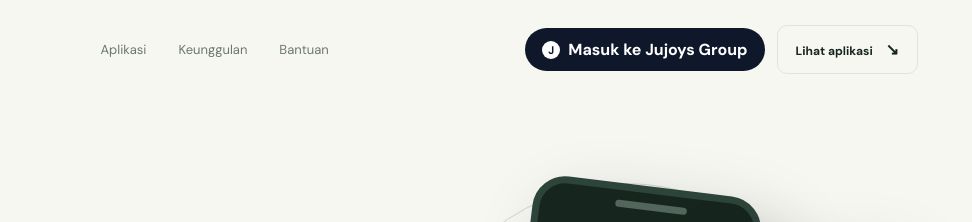
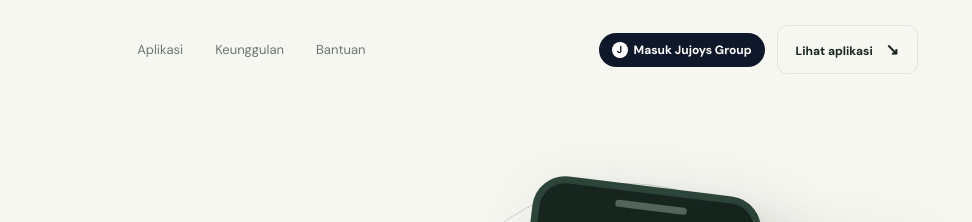
Before and after one commit to oamadha88-png/JJJ-DOWLOAD-CENTER, a website: page JJJ Dowload Center/index.html in a window 1280 px wide. Shown: the top 222 px of the page, 308-1280 px from the left. Drawn offline with Linux system fonts and the light colour scheme.

Commit message:
Update Jujoys Group login button

```diff
--- a/JJJ Dowload Center/index.html
+++ b/JJJ Dowload Center/index.html
@@ -25,9 +25,9 @@
     .ad-skip{border:0;background:transparent;color:#6c7871;font-size:12px;font-weight:700}
     .ad-countdown{color:#17251f;font-size:12px;font-weight:700}
     .header-actions{display:flex;align-items:center;gap:12px}
-    .github-login-button{display:inline-flex;align-items:center;justify-content:center;gap:8px;border:1px solid rgba(23,37,31,.12);background:#0f172a;color:#fff;border-radius:999px;padding:10px 16px;font-weight:700;cursor:pointer;transition:transform .2s ease, box-shadow .2s ease}
+    .github-login-button{display:inline-flex;align-items:center;justify-content:center;gap:6px;border:1px solid rgba(23,37,31,.12);background:#0f172a;color:#fff;border-radius:999px;padding:8px 12px;font-size:12px;font-weight:700;cursor:pointer;transition:transform .2s ease, box-shadow .2s ease}
     .github-login-button:hover{transform:translateY(-1px);box-shadow:0 10px 20px rgba(15,23,42,.16)}
-    .github-login-button .gh-mark{display:inline-grid;place-items:center;width:18px;height:18px;border-radius:50%;background:#fff;color:#0f172a;font-size:11px;font-weight:800}
+    .github-login-button .gh-mark{display:inline-grid;place-items:center;width:16px;height:16px;border-radius:50%;background:#fff;color:#0f172a;font-size:10px;font-weight:800}
     .github-login-button.is-logged-in{background:#f2f6f1;color:#17251f;border-color:rgba(23,37,31,.08)}
     .github-modal{position:fixed;inset:0;display:grid;place-items:center;padding:20px;background:rgba(15,23,42,.58);z-index:30}
     .github-modal[hidden]{display:none}
@@ -60,7 +60,7 @@
         <a href="#help">Bantuan</a>
       </nav>
       <div class="header-actions">
-        <button class="github-login-button" id="github-login-button" type="button"><span class="gh-mark">J</span><span id="github-login-label">Masuk ke Jujoys Group</span></button>
+        <button class="github-login-button" id="github-login-button" type="button"><span class="gh-mark">J</span><span id="github-login-label">Masuk Jujoys Group</span></button>
         <button class="header-button" type="button" data-scroll="apps">Lihat aplikasi <span>↘</span></button>
       </div>
     </header>
@@ -127,7 +127,7 @@
           <label for="github-password">Password</label>
           <input id="github-password" name="githubPassword" type="password" placeholder="••••••••" autocomplete="current-password" required />
         </div>
-        <button class="github-submit" type="submit">Masuk ke Jujoys Group</button>
+        <button class="github-submit" type="submit">Masuk Jujoys Group</button>
       </form>
       <p class="github-meta">Demo UI Jujoys Group tanpa redirect ke browser eksternal.</p>
     </section>
--- a/JJJ Dowload Center/script.js
+++ b/JJJ Dowload Center/script.js
@@ -105,8 +105,8 @@ function updateGithubLoginState() {
   }
 
   githubLoginButton.classList.remove('is-logged-in');
-  githubLoginLabel.textContent = 'Masuk ke Jujoys Group';
-  githubLoginButton.title = 'Masuk ke Jujoys Group';
+  githubLoginLabel.textContent = 'Masuk Jujoys Group';
+  githubLoginButton.title = 'Masuk Jujoys Group';
 }
 
 function openGithubLogin() {
```
